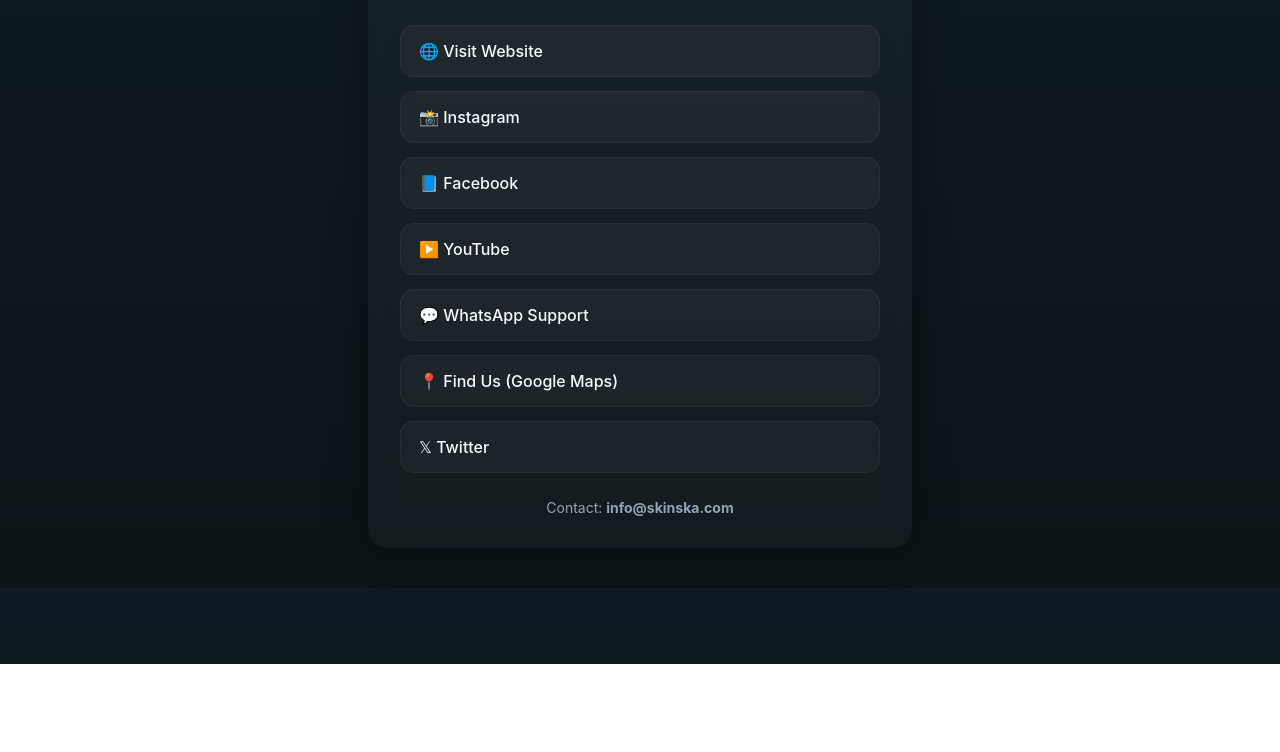
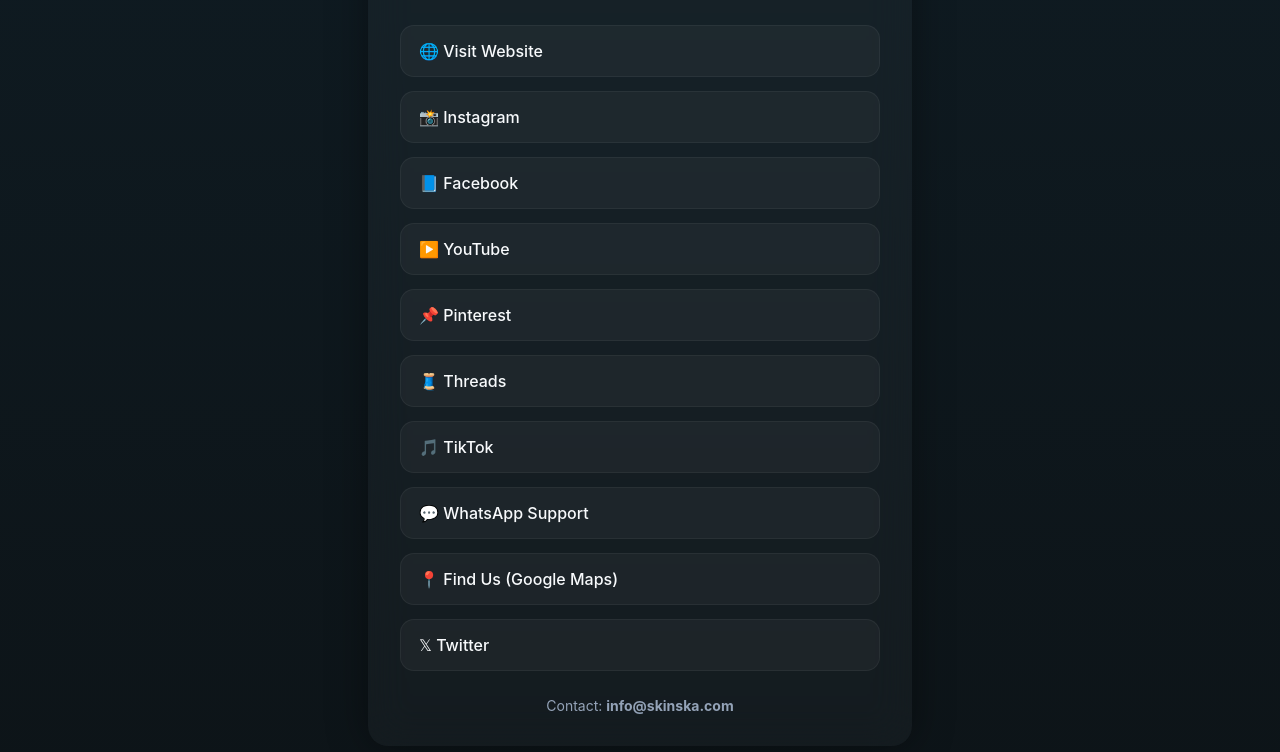
Before and after one commit to skinskaetail/skinska-links, a plain HTML site: page index.html in a window 1280 px wide. Shown: the part 136-888 px from the top of the page. Before the commit the page ends 800 px from the top, so only its background shows below. Drawn offline with Linux system fonts and the light colour scheme.

Commit message:
Add files via upload

```diff
--- a/index.html
+++ b/index.html
@@ -84,6 +84,18 @@
 
     <a class="link-btn" href="https://www.youtube.com/@SkinskaNaturals" target="_blank">▶️ YouTube</a>
 
+    <a class="link-btn" href="https://in.pinterest.com/SkinskaNaturals/" target="_blank">
+        📌 Pinterest
+    </a>
+
+    <a class="link-btn" href="https://www.threads.net/@skinskanaturals" target="_blank">
+        🧵 Threads
+    </a>
+
+    <a class="link-btn" href="https://www.tiktok.com/@skinskanaturals" target="_blank">
+        🎵 TikTok
+    </a>
+
     <a class="link-btn" href="https://wa.me/919346987789" target="_blank">
         💬 WhatsApp Support
     </a>
```
